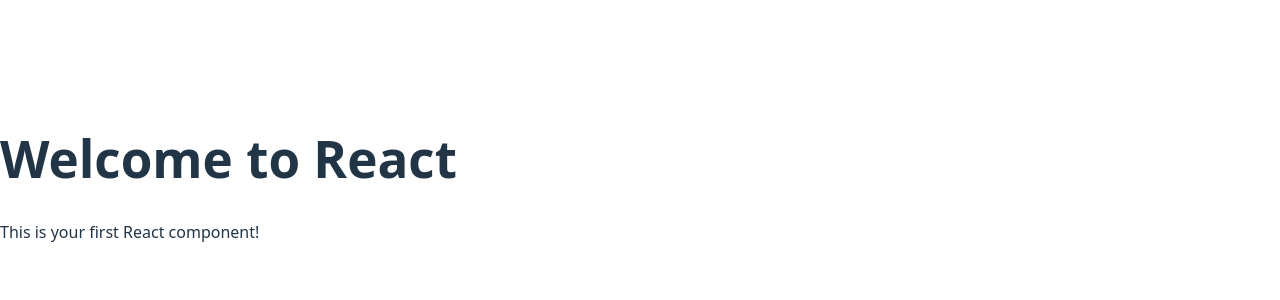
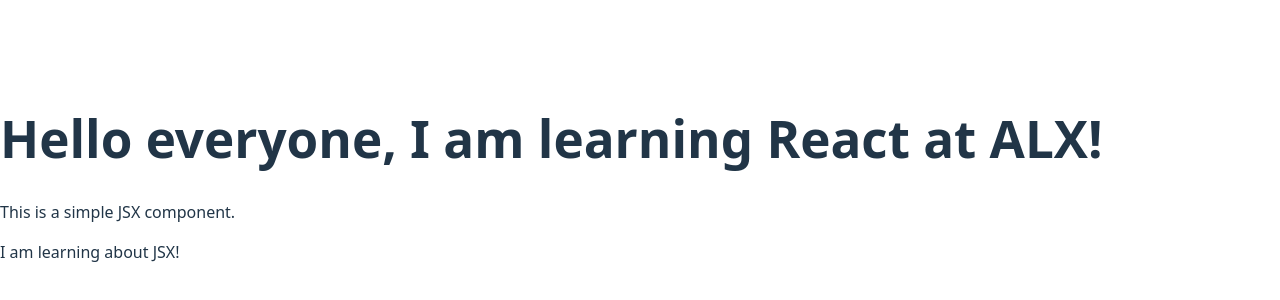
Before and after one commit to Farrouqsanni/alx-fe-reactjs, a React (Vite) app in the folder alx-react-app/: page / in a window 1280 px wide. Shown: the part 222-522 px from the top of the page. Built offline with nearby package versions, Linux system fonts and the light colour scheme.

Commit message:
Fixed ALX checks: renamed to Welcome.js and corrected JSX

```diff
--- a/alx-react-app/src/App.jsx
+++ b/alx-react-app/src/App.jsx
@@ -1,9 +1,9 @@
-import WelcomeMessage from './components/WelcomeMessage';
+import Welcome from './components/Welcome';
 
 function App() {
   return (
     <div>
-      <WelcomeMessage />
+      <Welcome />
     </div>
   );
 }
--- /dev/null
+++ b/alx-react-app/src/components/Welcome.js
@@ -0,0 +1,11 @@
+function Welcome() {
+  return (
+    <div>
+      <h1>Hello everyone, I am learning React at ALX!</h1>
+      <p>This is a simple JSX component.</p>
+      <p>I am learning about JSX!</p>
+    </div>
+  );
+}
+
+export default Welcome;
--- a/alx-react-app/src/components/WelcomeMessage.jsx
+++ /dev/null
@@ -1,10 +0,0 @@
-function WelcomeMessage() {
-  return (
-    <div>
-      <h1>Welcome to React</h1>
-      <p>This is your first React component!</p>
-    </div>
-  );
-}
-
-export default WelcomeMessage;
```
